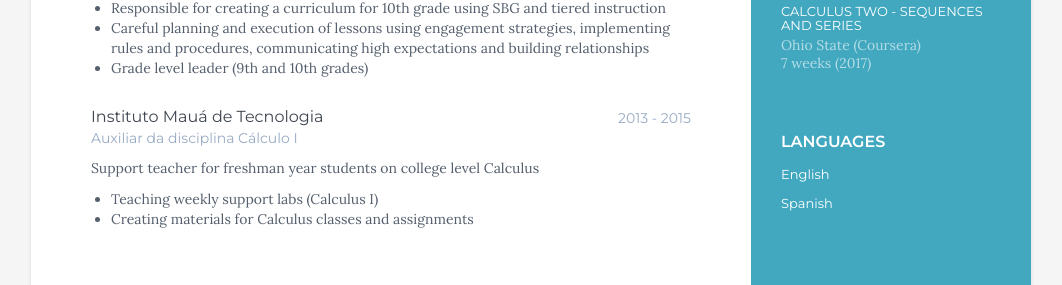
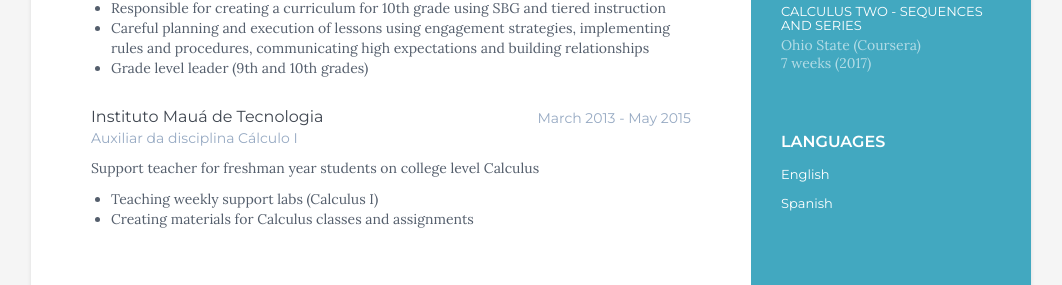
Before and after one commit to bru1987/bru1987.github.io, a Jekyll site: the page built from cv.html, in a window 1280 px wide. Shown: the part 1086-1371 px from the top of the page, without its empty margins (109-1171 px from the left). Built offline with Jekyll 4.4.1, drawn with Linux system fonts in a browser that asks for light colours.

Commit message:
Update experiences.yml

```diff
--- a/_data/experiences.yml
+++ b/_data/experiences.yml
@@ -11,7 +11,7 @@
   - Grade level leader (9th and 10th grades)
 - experience:
   role: Instituto Mauá de Tecnologia
-  time: 2013 - 2015
+  time: March 2013 - May 2015
   company: Auxiliar da disciplina Cálculo I
   details: "Support teacher for freshman year students on college level Calculus"
   bullets:
```
